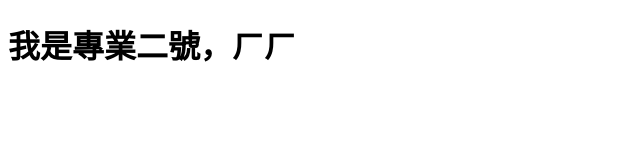
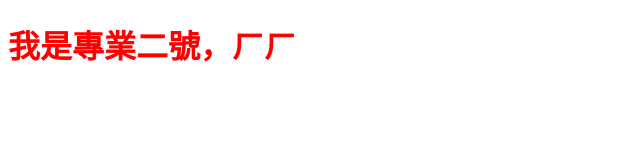
Before and after one commit to ji394xu4g3/project2, a plain HTML site: page index.html in a window 1280 px wide. Shown: the whole page, without its empty margins (0-640 px from the left). Drawn offline with Linux system fonts and the light colour scheme.

Commit message:
Update index.html

```diff
--- a/index.html
+++ b/index.html
@@ -4,7 +4,8 @@
     <meta charset="UTF-8">
     <meta http-equiv="X-UA-Compatible" content="IE=edge">
     <meta name="viewport" content="width=device-width, initial-scale=1.0">
-    <title>Document</title>
+    <title>個人部落格格格t</title>
+    <link rel="stylesheet" href="style.css">
 </head>
 <body>
     <h1>我是專業二號，ㄏㄏ</h1>
```
